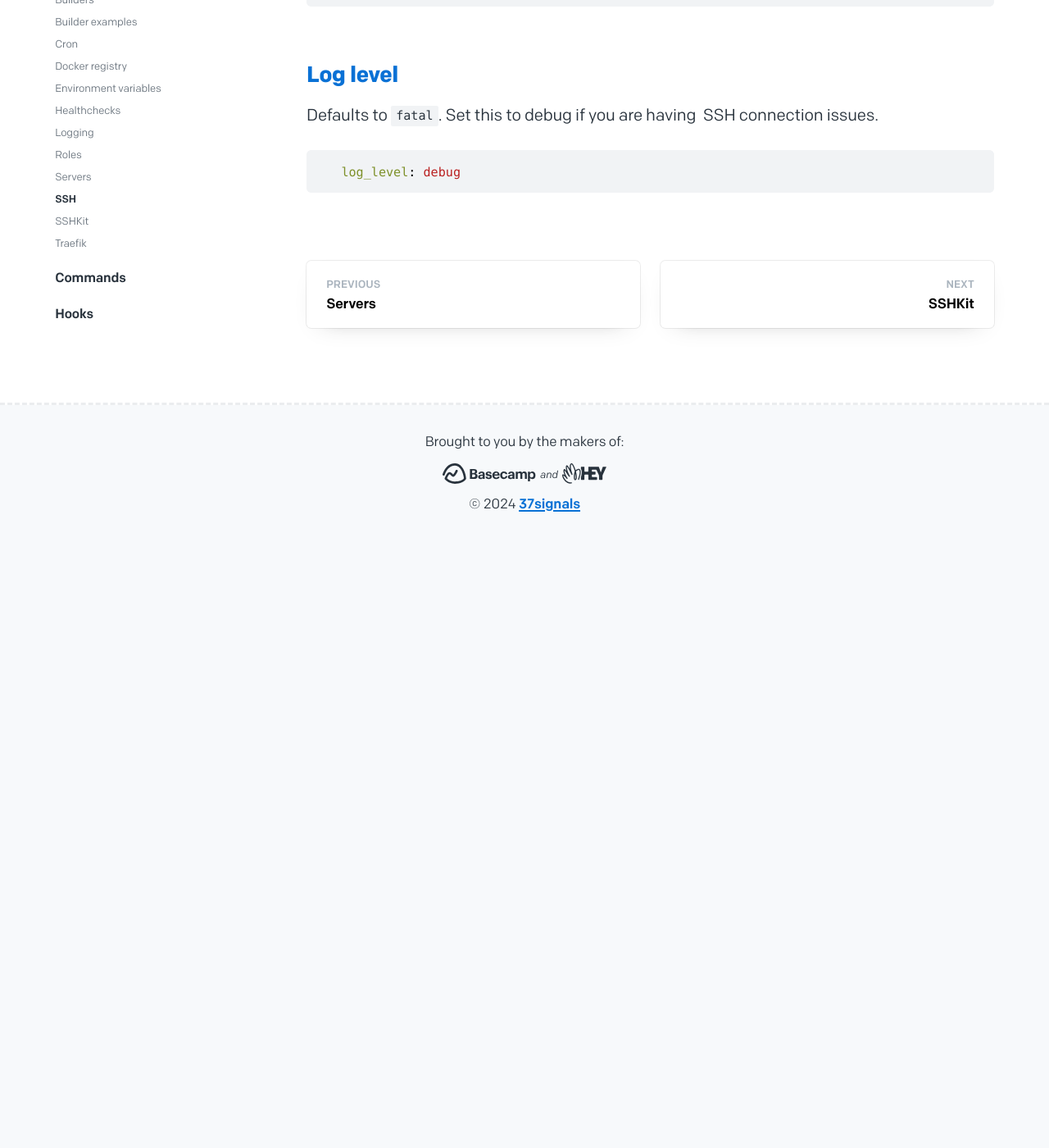
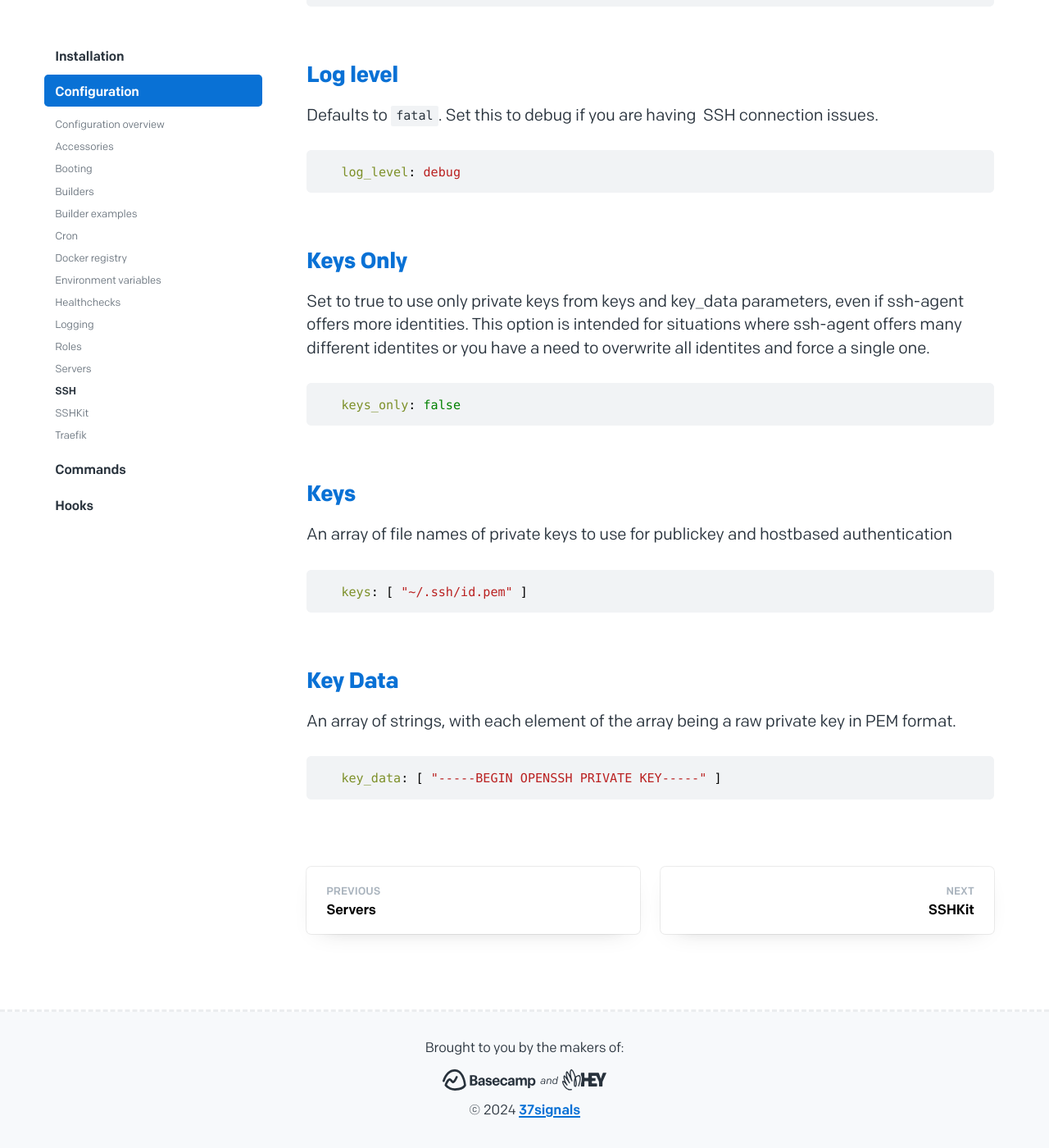
Before and after one commit to basecamp/kamal-site, a Jekyll site: the page built from docs/configuration/ssh.md, in a window 1280 px wide and 1400 px high, scrolled down 1720 px. Shown: the whole window at 82% size. Built offline with Jekyll 4.4.1, drawn with Linux system fonts in a browser that asks for light colours; before the commit the page ends 2381 px from its top, so only the background shows below that.

Commit message:
Update docs for v1.8.0

````diff
--- a/_data/github.yml
+++ b/_data/github.yml
@@ -1,3 +1,3 @@
 ---
-tag_name: v1.7.1
-published_at: June 18, 2024
+tag_name: v1.8.0
+published_at: July 15, 2024
--- a/docs/configuration/ssh.md
+++ b/docs/configuration/ssh.md
@@ -56,3 +56,26 @@ Defaults to `fatal`. Set this to debug if you are having
 ```yaml
   log_level: debug
 ```
+## [Keys Only](#keys-only)
+
+Set to true to use only private keys from keys and key_data parameters,
+even if ssh-agent offers more identities. This option is intended for
+situations where ssh-agent offers many different identites or you have
+a need to overwrite all identites and force a single one.
+```yaml
+  keys_only: false
+```
+## [Keys](#keys)
+
+An array of file names of private keys to use for publickey
+and hostbased authentication
+```yaml
+  keys: [ "~/.ssh/id.pem" ]
+```
+## [Key Data](#key-data)
+
+An array of strings, with each element of the array being
+a raw private key in PEM format.
+```yaml
+  key_data: [ "-----BEGIN OPENSSH PRIVATE KEY-----" ]
+```
````
Also changed, not shown: docs/commands/version.md (+1 -1 lines).
